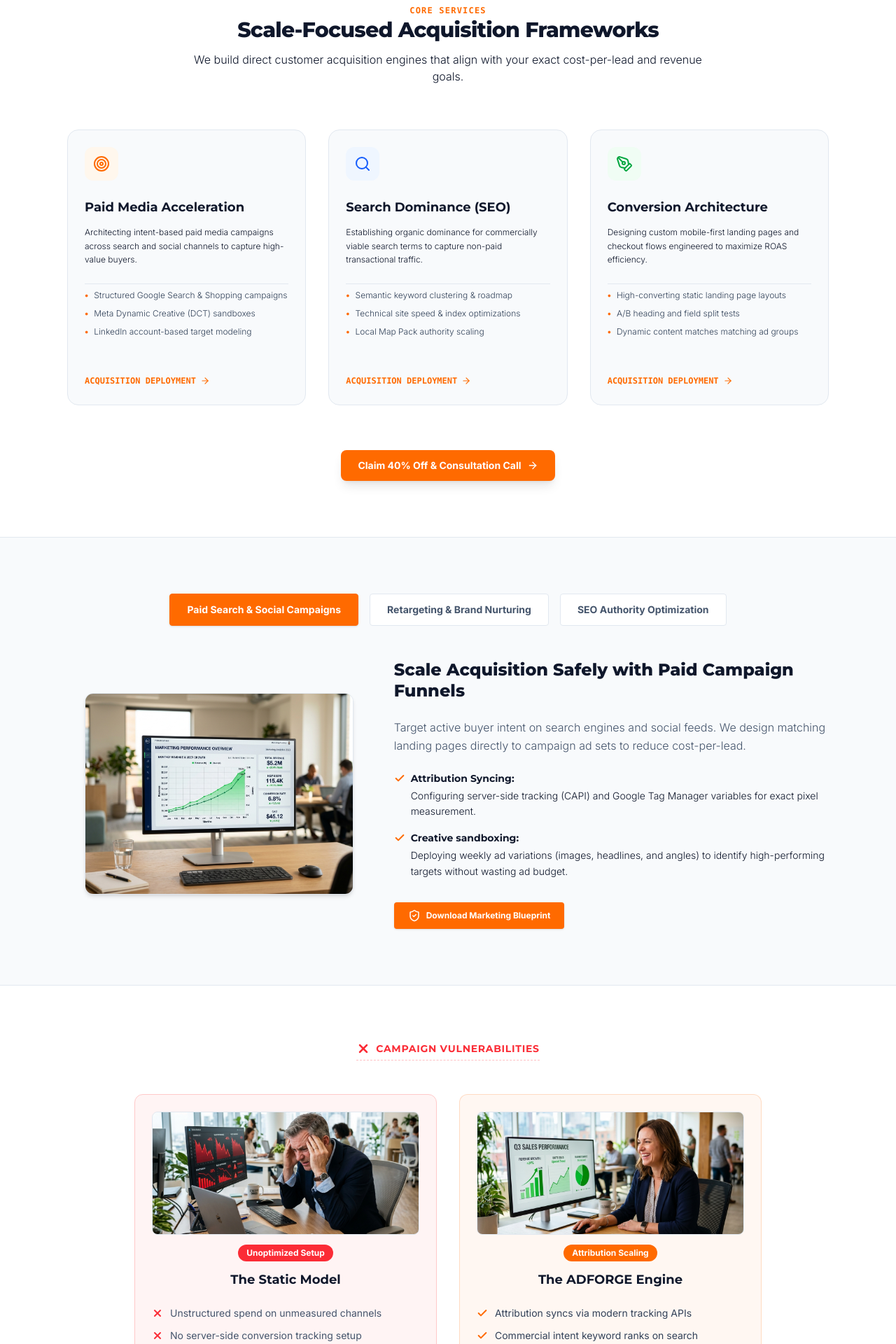
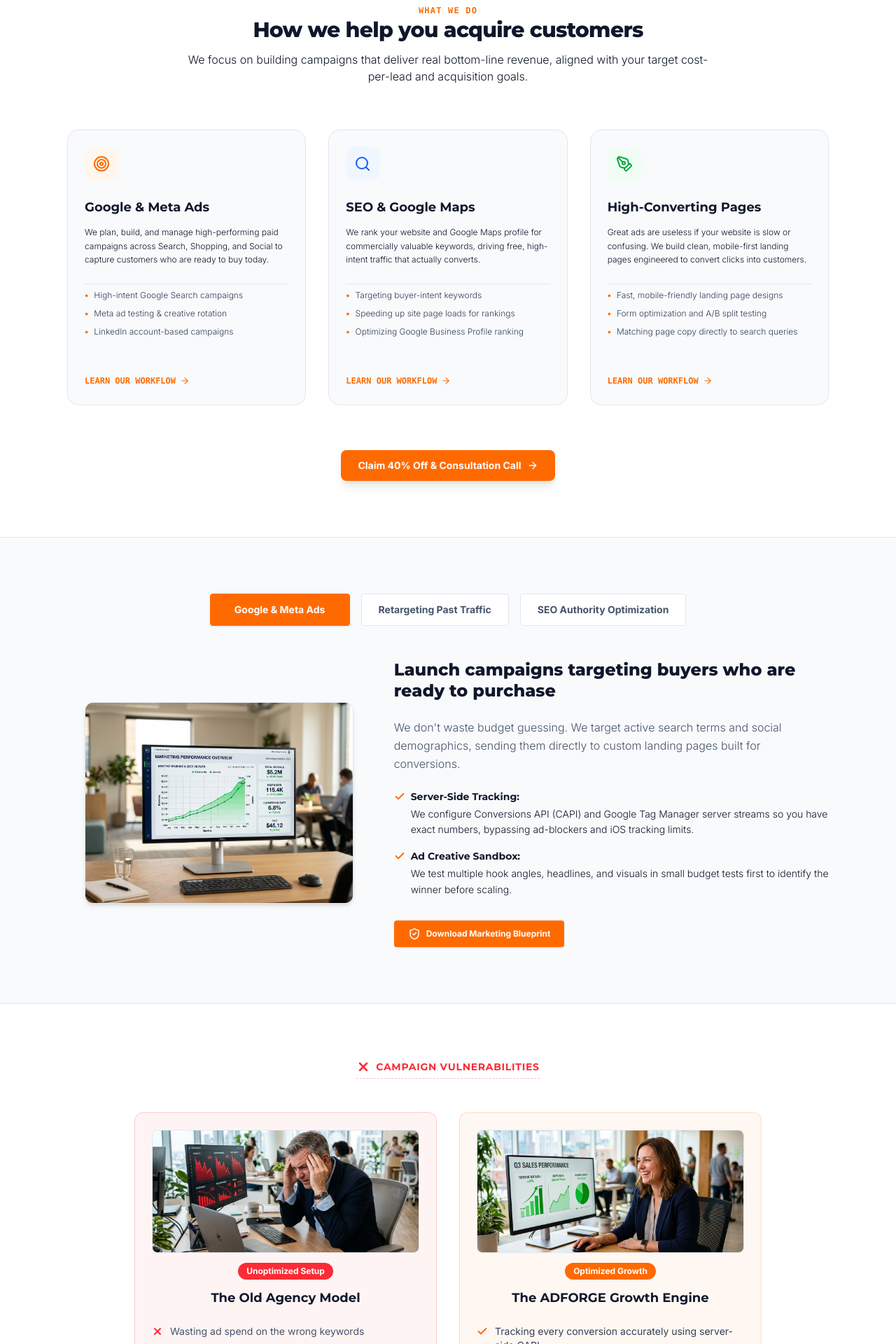
Before and after one commit to ranjeetray6120/anuj-bhaiya, a Next.js app: page / in a window 1280 px wide. Shown: the part 880-2800 px from the top of the page at 70% size. Built offline with nearby package versions, Linux system fonts and the light colour scheme.

Commit message:
style: copy overhaul to remove AI-generated tone and make it sound direct, raw, and human

```diff
--- a/src/components/BusinessStats.tsx
+++ b/src/components/BusinessStats.tsx
@@ -5,11 +5,11 @@ import { CheckCircle } from "lucide-react";
 export default function BusinessStats() {
   const stats = [
     {
-      value: "2.4k+",
-      label: "Performance Campaigns Launched",
+      value: "500+",
+      label: "Ad Audits Conducted",
     },
     {
-      value: "98.7%",
+      value: "94%",
       label: "Quarter-over-Quarter Retention",
     },
   ];
@@ -32,24 +32,24 @@ export default function BusinessStats() {
           {/* Right Column: Copy & Stats */}
           <div className="lg:col-span-6 space-y-6 text-left order-1 lg:order-2">
             <span className="text-xs font-bold uppercase tracking-widest text-[#ff6a00] font-mono">
-              WHO WE ARE
+              ABOUT US
             </span>
 
             <h3 className="text-2xl sm:text-3xl lg:text-4xl font-extrabold text-slate-900 leading-tight font-sans">
-              We translate marketing investments into commercial pipeline growth
+              We run your marketing like a business, not a creative project.
             </h3>
 
             <div className="space-y-4">
               <div className="flex items-start gap-2.5">
                 <CheckCircle className="w-5 h-5 text-[#ff6a00] flex-shrink-0 mt-0.5" />
                 <p className="text-sm sm:text-base text-slate-600 font-light">
-                  ADFORGE bridges the gap between digital media spend and net bottom-line revenue. We build custom-engineered funnels that turn cold search clicks into verified transactions.
+                  Most agencies want to make pretty graphics. We care about what actually affects your bank account: qualified leads, customer signups, and scalable campaigns.
                 </p>
               </div>
               <div className="flex items-start gap-2.5">
                 <CheckCircle className="w-5 h-5 text-[#ff6a00] flex-shrink-0 mt-0.5" />
                 <p className="text-sm sm:text-base text-slate-600 font-light">
-                  From search campaigns on Google to custom Next.js landing pages, our systems focus on high-intent buyer acquisition with complete attribution tracking.
+                  We look at your entire sales funnel. From the search ad that gets clicked to the page they land on, we optimize every step to keep your customer acquisition cost low.
                 </p>
               </div>
             </div>
--- a/src/components/Features.tsx
+++ b/src/components/Features.tsx
@@ -9,11 +9,11 @@ export default function Features() {
   const tabs = [
     {
       id: "ppc",
-      label: "Paid Search & Social Campaigns",
+      label: "Google & Meta Ads",
     },
     {
       id: "social",
-      label: "Retargeting & Brand Nurturing",
+      label: "Retargeting Past Traffic",
     },
     {
       id: "seo",
@@ -23,49 +23,49 @@ export default function Features() {
 
   const content = {
     ppc: {
-      title: "Scale Acquisition Safely with Paid Campaign Funnels",
-      desc: "Target active buyer intent on search engines and social feeds. We design matching landing pages directly to campaign ad sets to reduce cost-per-lead.",
+      title: "Launch campaigns targeting buyers who are ready to purchase",
+      desc: "We don't waste budget guessing. We target active search terms and social demographics, sending them directly to custom landing pages built for conversions.",
       image: "/assets/images/pay-per-click.jpg",
       bullets: [
         {
-          title: "Attribution Syncing",
-          text: "Configuring server-side tracking (CAPI) and Google Tag Manager variables for exact pixel measurement.",
+          title: "Server-Side Tracking",
+          text: "We configure Conversions API (CAPI) and Google Tag Manager server streams so you have exact numbers, bypassing ad-blockers and iOS tracking limits.",
         },
         {
-          title: "Creative sandboxing",
-          text: "Deploying weekly ad variations (images, headlines, and angles) to identify high-performing targets without wasting ad budget.",
+          title: "Ad Creative Sandbox",
+          text: "We test multiple hook angles, headlines, and visuals in small budget tests first to identify the winner before scaling.",
         },
       ],
       ctaStyle: "bg-[#ff6a00] hover:bg-[#e05d00] text-white shadow-sm",
     },
     social: {
-      title: "Build Retargeting Channels to Capture Drop-off Traffic",
-      desc: "Re-engage past website visitors and warm up cold prospects. We manage social assets to keep your brand visible and lower total customer acquisition costs.",
+      title: "Re-engage past visitors who left without purchasing",
+      desc: "Nearly 96% of website visitors leave without buying. We build custom retargeting campaigns to stay top-of-mind and bring them back to finish their transaction.",
       image: "/assets/images/social-media-marketing.png",
       bullets: [
         {
-          title: "Custom Audience Segments",
-          text: "Structuring multi-tier remarketing ads on Meta and LinkedIn based on specific landing page views.",
+          title: "Custom Audience Funnels",
+          text: "We set up multi-tiered retargeting on Meta and LinkedIn based on specific pages your prospects visited.",
         },
         {
-          title: "Content Authority",
-          text: "Publishing clean visual assets, customer review formats, and feature charts to establish brand trust.",
+          title: "Social Proof Assets",
+          text: "We retarget prospects with customer video reviews, comparison charts, and security trust badges to build authority.",
         },
       ],
       ctaStyle: "bg-white border border-slate-300 text-slate-700 hover:bg-slate-50 shadow-sm",
     },
     seo: {
-      title: "Rank For Commercial Search Queries Organically",
-      desc: "Establish stable, non-paid customer pipelines. We optimize technical core web vitals and write search-optimized content to rank for commercial intent keywords.",
+      title: "Rank organically for search terms your competitors pay for",
+      desc: "Stop paying for every single click. We audit site speed, resolve technical crawl blocks, and write helpful guides to get you ranked on page one.",
       image: "/assets/images/search-engine-optimization.png",
       bullets: [
         {
-          title: "Programmatic Keyword Maps",
-          text: "Structuring comprehensive semantic hubs targeting keywords your competitors are paying for in PPC.",
+          title: "Keyword Mapping",
+          text: "We identify transactional keywords with high search volumes and low ranking barriers, mapping out a plan to rank above your competitors.",
         },
         {
-          title: "Local Map Dominance",
-          text: "Optimizing Google Business profiles and directory citations to capture local search map pack positions.",
+          title: "Google Maps Domination",
+          text: "We optimize your Google Business profile and listing citations to rank in local search Map Pack listings.",
         },
       ],
       ctaStyle: "bg-white border border-slate-300 text-slate-700 hover:bg-slate-50 shadow-sm",
--- a/src/components/Services.tsx
+++ b/src/components/Services.tsx
@@ -6,34 +6,34 @@ export default function Services() {
   const pillars = [
     {
       icon: Target,
-      title: "Paid Media Acceleration",
-      desc: "Architecting intent-based paid media campaigns across search and social channels to capture high-value buyers.",
+      title: "Google & Meta Ads",
+      desc: "We plan, build, and manage high-performing paid campaigns across Search, Shopping, and Social to capture customers who are ready to buy today.",
       bullets: [
-        "Structured Google Search & Shopping campaigns",
-        "Meta Dynamic Creative (DCT) sandboxes",
-        "LinkedIn account-based target modeling",
+        "High-intent Google Search campaigns",
+        "Meta ad testing & creative rotation",
+        "LinkedIn account-based campaigns",
       ],
       iconBg: "bg-orange-50 text-[#ff6a00]",
     },
     {
       icon: Search,
-      title: "Search Dominance (SEO)",
-      desc: "Establishing organic dominance for commercially viable search terms to capture non-paid transactional traffic.",
+      title: "SEO & Google Maps",
+      desc: "We rank your website and Google Maps profile for commercially valuable keywords, driving free, high-intent traffic that actually converts.",
       bullets: [
-        "Semantic keyword clustering & roadmap",
-        "Technical site speed & index optimizations",
-        "Local Map Pack authority scaling",
+        "Targeting buyer-intent keywords",
+        "Speeding up site page loads for rankings",
+        "Optimizing Google Business Profile ranking",
       ],
       iconBg: "bg-blue-50 text-blue-600",
     },
     {
       icon: PenTool,
-      title: "Conversion Architecture",
-      desc: "Designing custom mobile-first landing pages and checkout flows engineered to maximize ROAS efficiency.",
+      title: "High-Converting Pages",
+      desc: "Great ads are useless if your website is slow or confusing. We build clean, mobile-first landing pages engineered to convert clicks into customers.",
       bullets: [
-        "High-converting static landing page layouts",
-        "A/B heading and field split tests",
-        "Dynamic content matches matching ad groups",
+        "Fast, mobile-friendly landing page designs",
+        "Form optimization and A/B split testing",
+        "Matching page copy directly to search queries",
       ],
       iconBg: "bg-green-50 text-green-600",
     },
@@ -46,13 +46,13 @@ export default function Services() {
         {/* Section Header */}
         <div className="text-center max-w-3xl mx-auto mb-16 space-y-3">
           <span className="text-xs font-bold uppercase tracking-widest text-[#ff6a00] font-mono">
-            CORE SERVICES
+            WHAT WE DO
           </span>
           <h3 className="text-2xl sm:text-3xl font-extrabold text-slate-900 tracking-tight font-sans">
-            Scale-Focused Acquisition Frameworks
+            How we help you acquire customers
           </h3>
           <p className="text-slate-555 text-sm sm:text-base font-light">
-            We build direct customer acquisition engines that align with your exact cost-per-lead and revenue goals.
+            We focus on building campaigns that deliver real bottom-line revenue, aligned with your target cost-per-lead and acquisition goals.
           </p>
         </div>
 
@@ -90,7 +90,7 @@ export default function Services() {
                     href="#contact"
                     className="inline-flex items-center gap-1.5 text-xs font-bold text-[#ff6a00] hover:text-[#e05d00] transition-colors font-mono"
                   >
-                    ACQUISITION DEPLOYMENT
+                    LEARN OUR WORKFLOW
                     <ArrowRight className="w-3.5 h-3.5" />
                   </a>
                 </div>
--- a/src/components/WhyChooseUs.tsx
+++ b/src/components/WhyChooseUs.tsx
@@ -4,49 +4,49 @@ import { X, Check, Users, DollarSign, Paperclip, FileText } from "lucide-react";
 
 export default function WhyChooseUs() {
   const withoutMarketing = [
-    "Unstructured spend on unmeasured channels",
-    "No server-side conversion tracking setup",
-    "Missing local Google search map visibility",
-    "High CPC costs pointing to generic pages",
-    "Scattered social accounts with low activity",
-    "Prospect leakages directly to competitors",
-    "Frustrated scaling bottlenecks",
+    "Wasting ad spend on the wrong keywords",
+    "No server-side conversion tracking (losing 30% of sales data)",
+    "Not showing up in local Google Maps search queries",
+    "Paying high CPCs only to send traffic to a generic homepage",
+    "Social media accounts that are completely inactive",
+    "Leaking warm leads straight to your competitors",
+    "Stuck at a plateau with no plan to scale budgets",
   ];
 
   const withMarketing = [
-    "Attribution syncs via modern tracking APIs",
-    "Commercial intent keyword ranks on search",
-    "Consistent qualified lead volumes for sales",
-    "Bespoke mobile-first landing page flows",
-    "Retargeting funnels warm visitor segments",
-    "Measurable campaign ROAS improvements",
-    "Predictable pipelines to scale spend",
+    "Tracking every conversion accurately using server-side CAPI",
+    "Ranking on page one of Google for high-intent keywords",
+    "A steady stream of qualified leads sent to your sales team",
+    "Bespoke mobile-first landing pages built to convert",
+    "Active retargeting showing reviews to past visitors",
+    "Clear weekly reports mapping spend directly to revenue",
+    "A scalable framework to grow your ad spend profitably",
   ];
 
   const standOutStats = [
     {
       icon: FileText,
-      text: "Custom landing page designs optimized for conversion rates",
+      text: "Landing pages custom designed to convert ad clicks into sales",
     },
     {
       icon: Users,
-      text: "Live account audits conducted to resolve campaign bottlenecks",
+      text: "Account audits to find where you are currently wasting budget",
     },
     {
       icon: Paperclip,
-      text: "Creative hook assets produced and split tested weekly",
+      text: "New ad creative hooks and headlines tested weekly",
     },
     {
       icon: DollarSign,
-      text: "Client accounts managed under strict ROAS targets",
+      text: "Campaigns run with strict target Cost-Per-Acquisition goals",
     },
   ];
 
   const teamBenefits = [
-    "Attribution experts configuring Google CAPI & analytics",
-    "Looker Studio real-time metrics dashboards",
-    "Conversion rate optimization split test systems",
-    "Weekly visual asset design and copywriting sprints",
+    "Google & Meta experts handling tracking setup",
+    "Looker Studio real-time dashboards for live metrics",
+    "Split tests on landing page headlines and forms",
+    "Weekly visual asset design and copyright updates",
   ];
 
   return (
@@ -77,7 +77,7 @@ export default function WhyChooseUs() {
                 <span className="inline-block px-3 py-1 text-xs font-bold bg-red-500 text-white rounded-full">
                   Unoptimized Setup
                 </span>
-                <h4 className="text-lg font-bold text-slate-900 font-sans">The Static Model</h4>
+                <h4 className="text-lg font-bold text-slate-900 font-sans">The Old Agency Model</h4>
               </div>
 
               <ul className="space-y-3 text-left">
@@ -101,9 +101,9 @@ export default function WhyChooseUs() {
                   />
                 </div>
                 <span className="inline-block px-3 py-1 text-xs font-bold bg-[#ff6a00] text-white rounded-full">
-                  Attribution Scaling
+                  Optimized Growth
                 </span>
-                <h4 className="text-lg font-bold text-slate-900 font-sans">The ADFORGE Engine</h4>
+                <h4 className="text-lg font-bold text-slate-900 font-sans">The ADFORGE Growth Engine</h4>
               </div>
 
               <ul className="space-y-3 text-left">
@@ -164,13 +164,13 @@ export default function WhyChooseUs() {
             {/* Left Content */}
             <div className="lg:col-span-6 space-y-5 text-left">
               <span className="text-xs font-bold uppercase tracking-widest text-white/90">
-                OUR METHODOLOGY
+                HOW WE EXECUTE
               </span>
               <h4 className="text-2xl sm:text-3xl font-extrabold leading-tight">
-                Partner with certified media buyers and CRO specialists
+                Work directly with seasoned media buyers and design specialists
               </h4>
               <p className="text-sm sm:text-base leading-relaxed text-white/80 font-light font-sans">
-                We focus entirely on metrics that affect your profit margin: qualified leads, customer acquisitions, and cost-per-lead efficiencies. Our media buyers keep your target accounts active with clean execution.
+                We focus entirely on the numbers that affect your bottom line: leads, purchases, and cost-per-acquisition. No account managers playing telephone. You communicate directly with the builders.
               </p>
 
               <div className="space-y-3 pt-2">
```
Also changed, not shown: src/components/Hero.tsx (+9 -10 lines).
